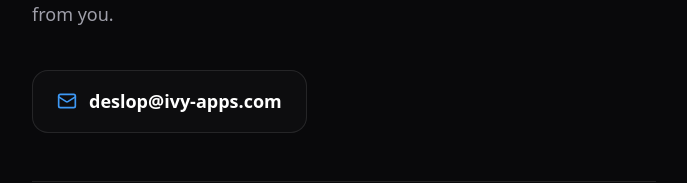
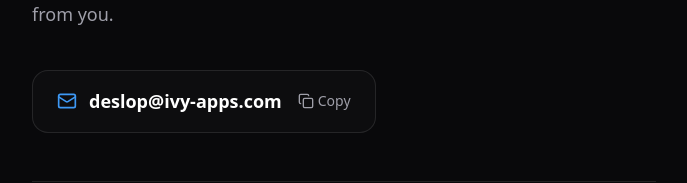
Before and after one commit to Ivy-Apps/deslop-web, a Next.js app: page /contact in a window 1280 px wide. Shown: the part 237-420 px from the top of the page, without its empty margins (296-983 px from the left). Built offline with nearby package versions, Linux system fonts and the light colour scheme.

Commit message:
More architecture rules and refactor

```diff
--- a/deslop/rules/architecture.yaml
+++ b/deslop/rules/architecture.yaml
@@ -2,6 +2,38 @@ id: arch
 name: Architecture
 description: Enforces the architecture of the website.
 rules:
+  - id: page-uses-feature-view
+    description: >-
+      Next.js pages are SSR entry points. Their sole purpose is server-side
+      concerns: routing, metadata, and fetching data to pass down. All UI must
+      live in a @/features/**/*View component. Pages must not contain JSX
+      markup or business logic.
+    target: "@/app/**/page"
+    uses:
+      - import: "@/features/**/*View"
+    fix: >-
+      Create a View component under @/features/<feature-name>/<FeatureName>View.tsx
+      and move all JSX and logic from the page file into it. The page should
+      only import and render that View, optionally passing server-fetched props.
+      Example: export default function MyPage() { return <MyFeatureView />; }
+
+  - id: features-isolated
+    description: >-
+      Feature modules must be self-contained. A feature must not import from
+      other features — cross-feature imports create tight coupling, blur
+      ownership boundaries, and make refactoring unpredictable. Each feature
+      owns its own UI and logic exclusively.
+    target: "@/features/**"
+    forbids:
+      - import: "@/features/**"
+    allows:
+      - import: "{{TARGET_DIR}}/**"
+    fix: >-
+      Extract the shared code into a neutral shared layer and import from there
+      instead. Use @/components for shared UI, @/lib for 3rd party integrations, @/types for
+      shared types, @/domain for business logic, or @/data for data layer
+      helpers.
+
   - id: design-system-self-isolated
     description: >-
       The design system must be fully self-contained and must not import anything
--- a/src/app/contact/page.tsx
+++ b/src/app/contact/page.tsx
@@ -1,19 +1,20 @@
-import { Bug, Mail, MessageSquare, Sparkles } from 'lucide-react';
+import { Bug, MessageSquare, Sparkles } from 'lucide-react';
 import type { ReactNode } from 'react';
 
 import { tw } from '@/components/design-system/colors';
 import { typeScale } from '@/components/design-system/typography';
+import ContactEmailCard from '@/features/contact/components/ContactEmailCard';
+import { CONTACT_EMAIL, GITHUB_NEW_ISSUE_URL } from '@/lib/deslop';
 
 export const dynamic = 'force-static';
-
-const CONTACT_EMAIL = 'deslop@ivy-apps.com';
-const GITHUB_NEW_ISSUE_URL = 'https://github.com/Ivy-Apps/deslop/issues/new/choose';
 
 export default function ContactPage(): ReactNode {
   return (
     <div className="min-h-screen bg-zinc-950">
       <div className="max-w-2xl mx-auto px-6 py-16 md:py-24">
-        <p className={`text-sm font-medium uppercase tracking-widest ${tw.text.brandPrimary} mb-4`}>
+        <p
+          className={`text-sm font-medium uppercase tracking-widest ${tw.text.brandPrimary} mb-4`}
+        >
           Contact
         </p>
         <h1 className={`${typeScale.displayLg} mb-4 ${tw.gradient.lightText}`}>
@@ -24,20 +25,12 @@ export default function ContactPage(): ReactNode {
           hear from you.
         </p>
 
-        <a
-          href={`mailto:${CONTACT_EMAIL}`}
-          className={`inline-flex items-center gap-3 px-6 py-4 rounded-2xl border ${tw.border.default} bg-white/[0.02] hover:bg-white/[0.04] transition-colors group mb-12`}
-        >
-          <Mail className={`h-5 w-5 ${tw.text.brandPrimary} shrink-0`} />
-          <span
-            className={`${typeScale.bodyLg} font-semibold ${tw.text.primary} group-hover:underline`}
-          >
-            {CONTACT_EMAIL}
-          </span>
-        </a>
+        <ContactEmailCard email={CONTACT_EMAIL} />
 
         <div className="border-t border-white/10 pt-10">
-          <p className={`text-sm font-medium uppercase tracking-widest ${tw.text.muted} mb-6`}>
+          <p
+            className={`text-sm font-medium uppercase tracking-widest ${tw.text.muted} mb-6`}
+          >
             Community
           </p>
           <div className="flex flex-col gap-4">
@@ -49,8 +42,14 @@ export default function ContactPage(): ReactNode {
             >
               <Bug className={`h-5 w-5 text-red-400 shrink-0`} />
               <div>
-                <p className={`font-semibold ${tw.text.primary} group-hover:underline`}>Report a Bug</p>
-                <p className={`text-sm ${tw.text.muted}`}>Found something broken? Let us know.</p>
+                <p
+                  className={`font-semibold ${tw.text.primary} group-hover:underline`}
+                >
+                  Report a Bug
+                </p>
+                <p className={`text-sm ${tw.text.muted}`}>
+                  Found something broken? Let us know.
+                </p>
               </div>
             </a>
             <a
@@ -61,8 +60,14 @@ export default function ContactPage(): ReactNode {
             >
               <Sparkles className={`h-5 w-5 text-yellow-400 shrink-0`} />
               <div>
-                <p className={`font-semibold ${tw.text.primary} group-hover:underline`}>Request a Feature</p>
-                <p className={`text-sm ${tw.text.muted}`}>Have an idea? We&apos;d love to hear it.</p>
+                <p
+                  className={`font-semibold ${tw.text.primary} group-hover:underline`}
+                >
+                  Request a Feature
+                </p>
+                <p className={`text-sm ${tw.text.muted}`}>
+                  Have an idea? We&apos;d love to hear it.
+                </p>
               </div>
             </a>
             <a
@@ -71,10 +76,18 @@ export default function ContactPage(): ReactNode {
               rel="noopener noreferrer"
               className={`flex items-center gap-4 px-6 py-4 rounded-2xl border ${tw.border.default} bg-white/[0.02] hover:bg-white/[0.04] transition-colors group`}
             >
-              <MessageSquare className={`h-5 w-5 ${tw.text.brandPrimary} shrink-0`} />
+              <MessageSquare
+                className={`h-5 w-5 ${tw.text.brandPrimary} shrink-0`}
+              />
               <div>
-                <p className={`font-semibold ${tw.text.primary} group-hover:underline`}>Share Feedback</p>
-                <p className={`text-sm ${tw.text.muted}`}>Tell us what&apos;s working and what isn&apos;t.</p>
+                <p
+                  className={`font-semibold ${tw.text.primary} group-hover:underline`}
+                >
+                  Share Feedback
+                </p>
+                <p className={`text-sm ${tw.text.muted}`}>
+                  Tell us what&apos;s working and what isn&apos;t.
+                </p>
               </div>
             </a>
           </div>
--- /dev/null
+++ b/src/features/contact/components/ContactEmailCard.tsx
@@ -0,0 +1,46 @@
+'use client';
+
+import { Check, Copy, Mail } from 'lucide-react';
+import { type ReactNode, useState } from 'react';
+
+import { tw } from '@/components/design-system/colors';
+import { typeScale } from '@/components/design-system/typography';
+
+type Props = {
+  email: string;
+};
+
+export default function ContactEmailCard({ email }: Props): ReactNode {
+  const [copied, setCopied] = useState(false);
+
+  const handleCopy = async () => {
+    await navigator.clipboard.writeText(email);
+    setCopied(true);
+    setTimeout(() => setCopied(false), 2000);
+  };
+
+  return (
+    <button
+      type="button"
+      onClick={handleCopy}
+      className={`inline-flex items-center gap-3 px-6 py-4 rounded-2xl border ${tw.border.default} bg-white/[0.02] hover:bg-white/[0.04] transition-colors group mb-12 cursor-pointer`}
+    >
+      <Mail className={`h-5 w-5 ${tw.text.brandPrimary} shrink-0`} />
+      <span className={`${typeScale.bodyLg} font-semibold ${tw.text.primary}`}>
+        {email}
+      </span>
+      <span
+        className={`ml-1 inline-flex items-center gap-1 text-sm font-medium transition-colors ${
+          copied ? 'text-green-400' : `${tw.text.muted} group-hover:text-zinc-200`
+        }`}
+      >
+        {copied ? (
+          <Check className="h-4 w-4" strokeWidth={2.5} />
+        ) : (
+          <Copy className="h-4 w-4" />
+        )}
+        {copied ? 'Copied!' : 'Copy'}
+      </span>
+    </button>
+  );
+}
--- /dev/null
+++ b/src/lib/deslop.ts
@@ -0,0 +1,3 @@
+export const CONTACT_EMAIL = 'deslop@ivy-apps.com';
+export const GITHUB_NEW_ISSUE_URL =
+  'https://github.com/Ivy-Apps/deslop/issues/new/choose';
```
